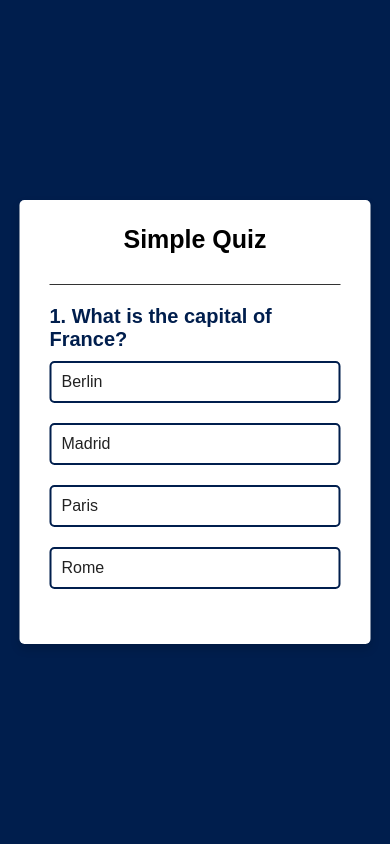
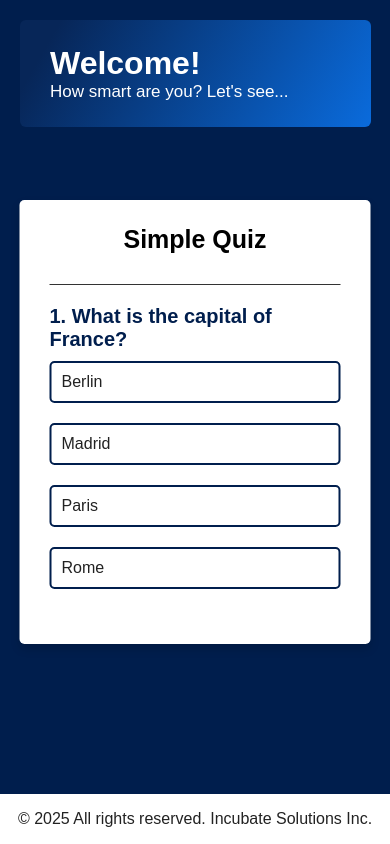
Before and after one commit to Priest-in-office/JSQuizApp, a plain HTML site: page index.html in a window 390 px wide. Drawn offline with Linux system fonts and the light colour scheme.

Commit message:
Added a footer and corrected the errors in the mobile display

```diff
--- a/index.html
+++ b/index.html
@@ -7,6 +7,11 @@
   <link rel="stylesheet" href="styles.css">
 </head>
 <body>
+  <div class="wrapper">
+    <div class="heading">
+      <h1>Welcome!</h1>
+      <p class="intro">How smart are you? Let's see...</p>
+    </div>
     <div class="app">
       <h1>Simple Quiz</h1>
       <div class="quiz">
@@ -21,6 +26,10 @@
         <button id="next-btn">Next</button>
       </div>
     </div>
+    <footer>
+      &copy; <span></span> All rights reserved. Incubate Solutions Inc.
+    </footer>
+  </div>
   <script src="script.js"></script>
 </body>
 </html>
--- a/script.js
+++ b/script.js
@@ -123,3 +123,5 @@ nextButton.addEventListener("click", () => {
 })
 
 startQuiz();
+
+document.querySelector('footer span').textContent = new Date().getFullYear()
--- a/styles.css
+++ b/styles.css
@@ -4,8 +4,26 @@
   box-sizing: border-box;
   font-family: 'Poppins', sans-serif;
 }
-body {
+html, body {
   background: #001e4d;
+  height: 100%;
+}
+.wrapper {
+  min-height: 100vh;
+  display: flex;
+  flex-direction: column;
+}
+.heading {
+  background: linear-gradient(120deg, #072658 10%, #0a6bdc 100%);
+  color: #fff;
+  width: 400px;
+  max-width: 90%;
+  padding: 25px 30px;
+  margin: 20px;
+  border-radius: 6px;
+}
+.intro {
+  font-size: 17px;
 }
 .app {
   width: 400px;
@@ -73,3 +91,10 @@ body {
 .incorrect {
   background: #ff9393;
 }
+footer {
+  margin-top: auto;
+  background: #fff;
+  color: #222;
+  text-align: center;
+  padding: 1rem;
+}
```
Lines whose indentation alone changed are shown as unchanged.
